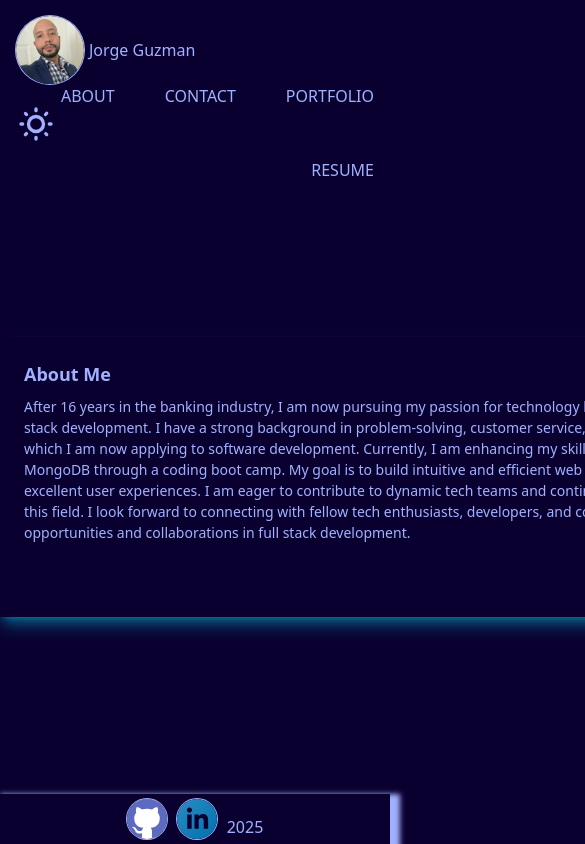
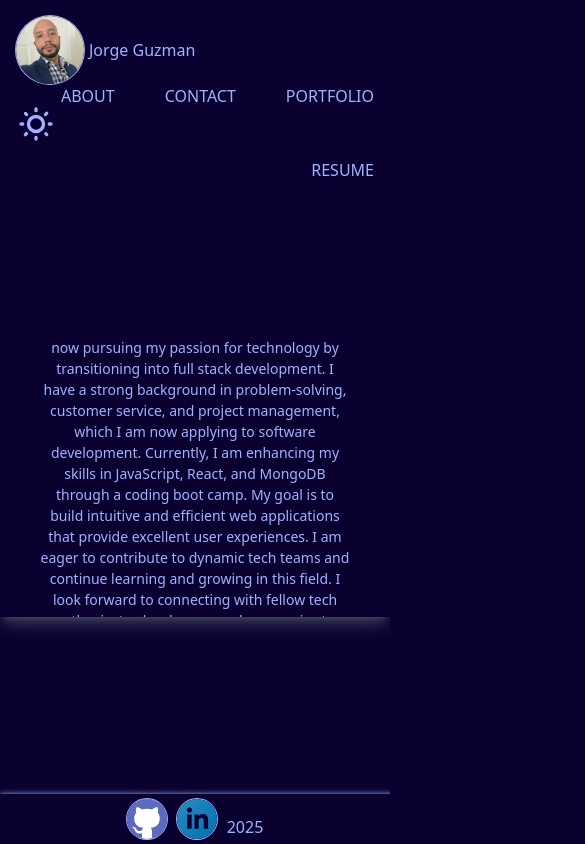
Before and after one commit to JGuzman87/jorge-portfolio, a Next.js app: page / in a window 390 px wide. Shown: the top 844 px of the page, 585 px wide, since content can reach past the window. Built offline with nearby package versions, Linux system fonts and the light colour scheme.

Commit message:
adjusted width for mobile

```diff
--- a/src/app/globals.css
+++ b/src/app/globals.css
@@ -45,7 +45,12 @@ textarea {
     justify-content: center;
     flex-wrap: wrap;
     margin: auto;
-
+    max-width: 90vw;
+    width: auto;
+    overflow: hidden;
+    word-wrap: break-word;
+    padding: 1rem;
+    box-sizing: border-box;
 }
 
 .resume-container {
@@ -58,3 +63,11 @@ textarea {
     margin: auto;
     flex-wrap: wrap;
 }
+
+@media (max-width: 600px) {
+    .aboutme-card {
+        flex-direction: column;
+        text-align: center;
+        max-width: 100%;
+    }
+}
--- a/src/app/page.tsx
+++ b/src/app/page.tsx
@@ -8,7 +8,7 @@ export default function Home() {
 
 
   return (
-    <div className="aboutme-card  w-200 h-70 shadow-lg shadow-cyan-500/50">
+    <div className="aboutme-card  w-200 h-70 shadow-lg shadow-gray-500/50">
 
       <div className="card-body">
         <h2 className="card-title">About Me</h2>
```
